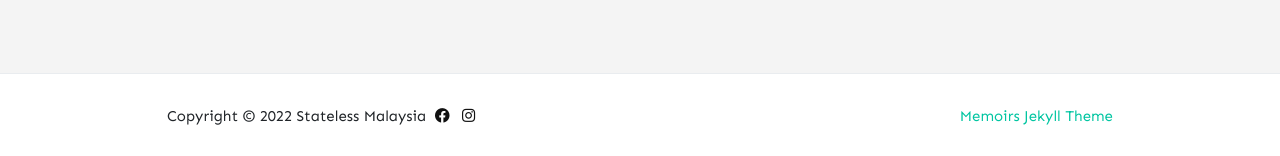
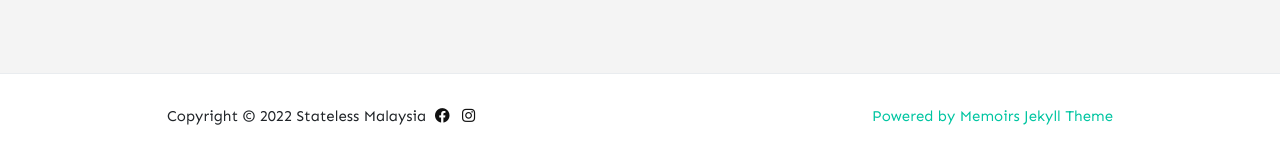
Before and after one commit to wyewlee/st-my, a Jekyll site: the page built from index.html, in a window 1280 px wide. Shown: the part 1164-1320 px from the top of the page. Built offline with Jekyll 4.4.1, drawn with Linux system fonts in a browser that asks for light colours; nearby versions of some CDN libraries; the list of posts is cut into pages by our own code; comment, search, counter and statistics services are not loaded.

Commit message:
powered by

```diff
--- a/_layouts/default.html
+++ b/_layouts/default.html
@@ -120,7 +120,7 @@
 
             </div>
             <div class="col-md-6 col-sm-12 text-center text-lg-right">
-                <a target="_blank" href="https://www.wowthemes.net/memoirs-free-jekyll-theme/">Memoirs Jekyll Theme</a>
+                <a target="_blank" href="https://www.wowthemes.net/memoirs-free-jekyll-theme/">Powered by Memoirs Jekyll Theme</a>
             </div>
         </div>
     </div>
```
